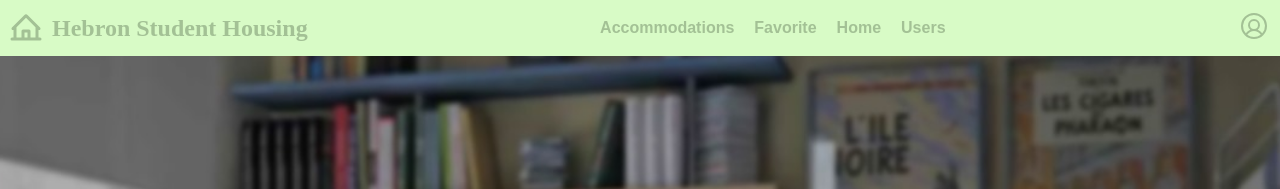
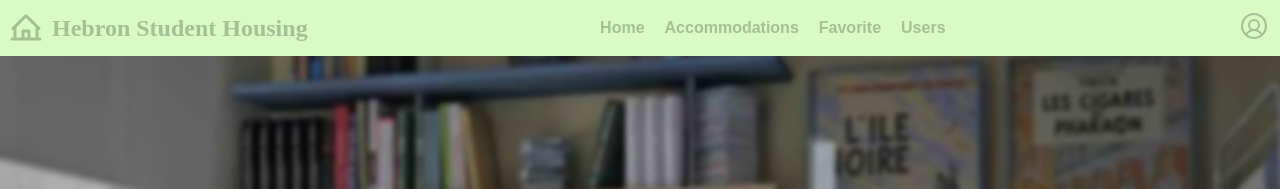
Before and after one commit to dalabilal/FE-Student-Accommodation, a React (Create React App) app in the folder student-accommodation/: page / in a window 1280 px wide. Shown: the top 189 px of the page. Built offline with nearby package versions, Linux system fonts and the light colour scheme.

Commit message:
edit the path of home page and users

```diff
--- a/student-accommodation/src/component/common/navBar/NavBar.jsx
+++ b/student-accommodation/src/component/common/navBar/NavBar.jsx
@@ -16,6 +16,9 @@ const NavBar = () => {
         <HouseLine id="houseLine" size={32} weight="bold" />
         <h1 id="HShousing">Hebron Student Housing</h1>
         <ul>
+          <li id="Home">
+            <Link to="/">Home</Link>
+          </li>
           <li id="allAccommodations">
             <Link to="all">Accommodations</Link>
           </li>
@@ -23,13 +26,9 @@ const NavBar = () => {
             <Link to="Favorite">Favorite</Link>
           </li>
           <li id="Home">
-            <Link to="/">Home</Link>
-          </li>
-          <li id="Home">
-            <Link to="users">Users</Link>
+            <Link to="allusers">Users</Link>
           </li>
         </ul>
-
         <div id="UserCircle">
           <UserCircle size={32} onClick={toggleList} />
         </div>
```
